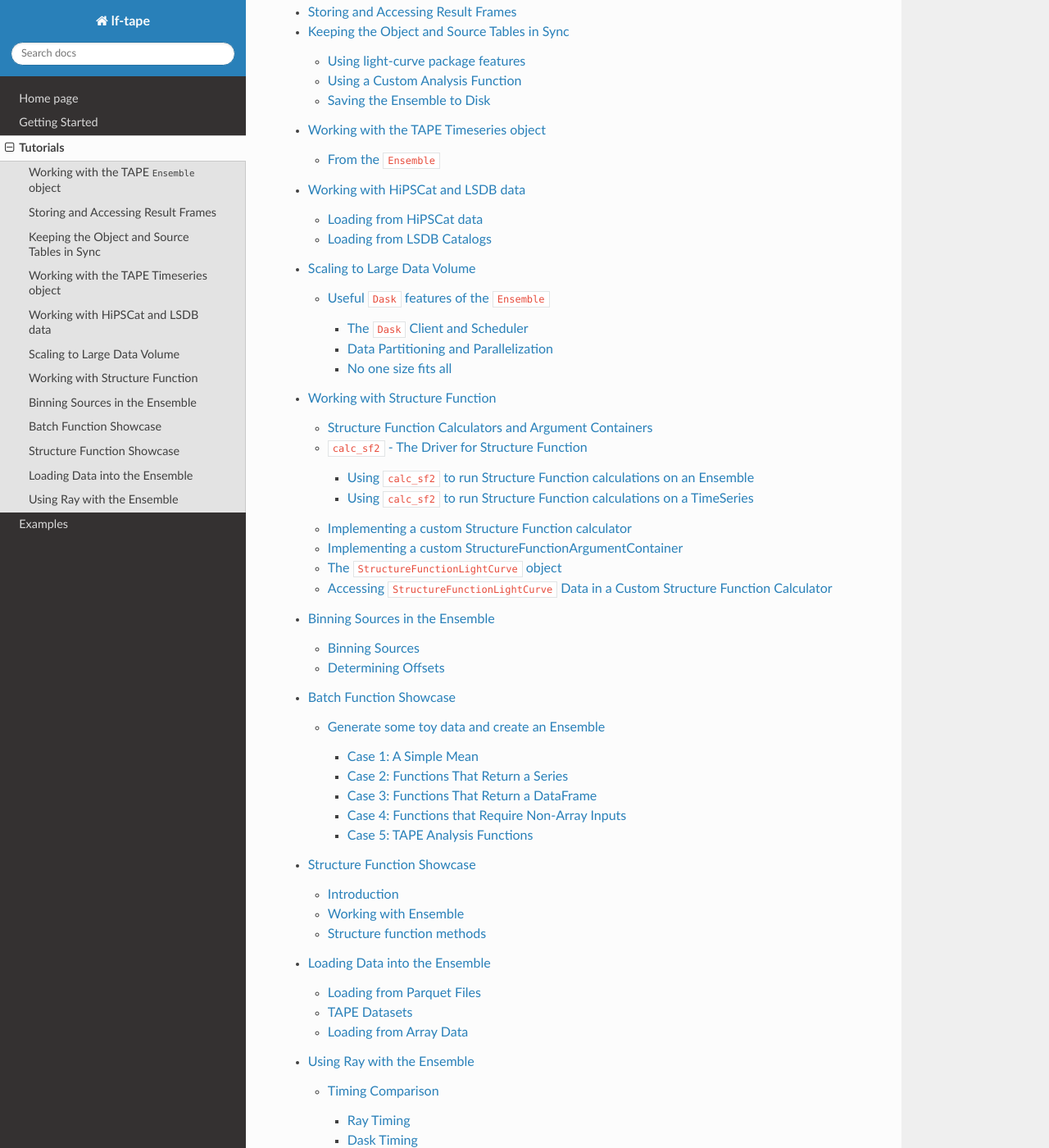
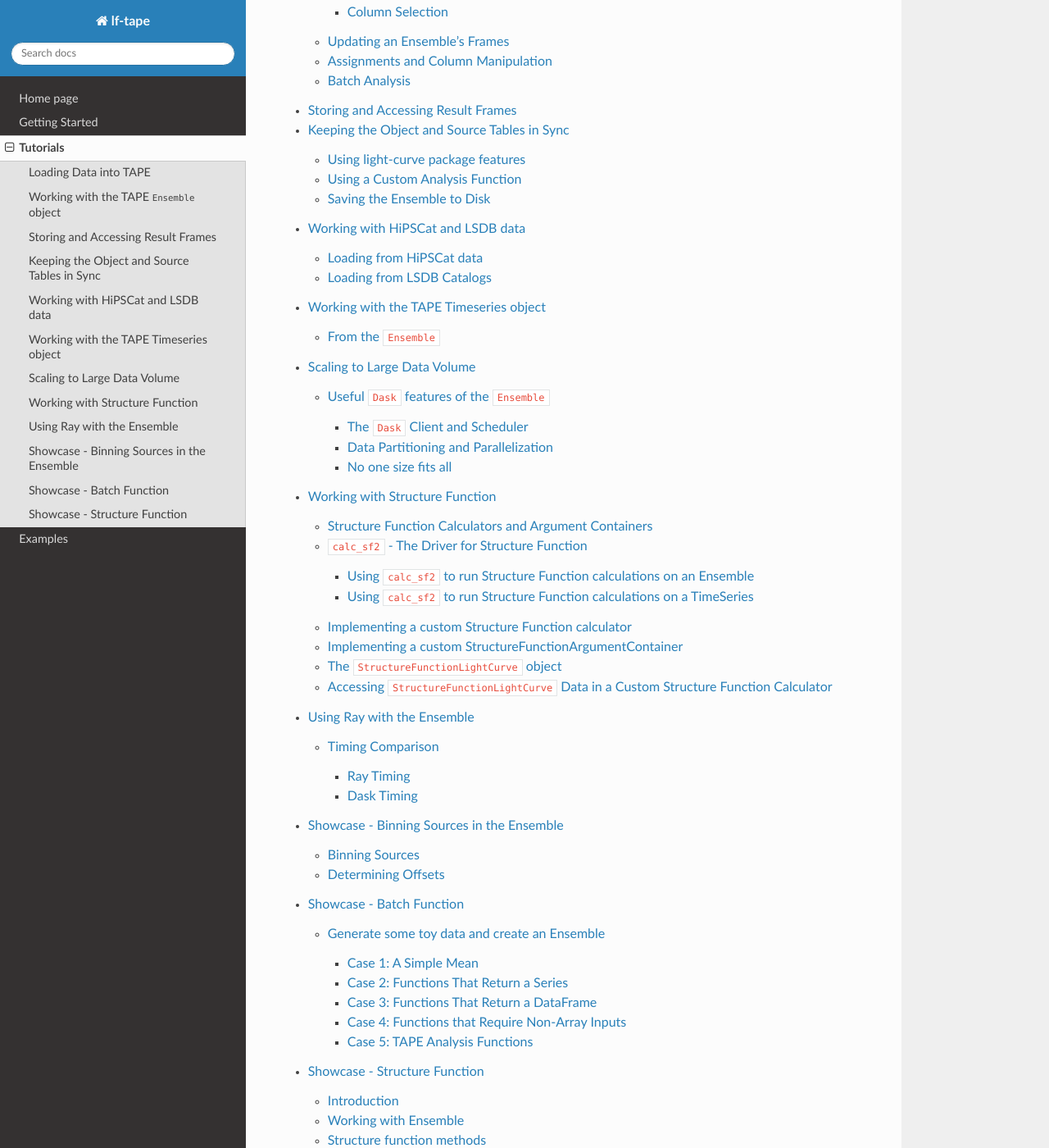
Before and after one commit to lincc-frameworks/tape, a Sphinx documentation site: the page built from docs/tutorials.rst, in a window 1280 px wide and 1400 px high, scrolled down 566 px. Shown: the whole window at 82% size. Built offline with Sphinx 7.4.7 and the Read the Docs theme 2.0.0, drawn with Linux system fonts in a browser that asks for light colours; pages that are not in the unit, such as notebooks, are missing from menus; some of the changed text lies outside the part shown.

Commit message:
initial reorg

```diff
--- a/docs/tutorials.rst
+++ b/docs/tutorials.rst
@@ -6,13 +6,13 @@ functionality.
 
 .. toctree::
 
+    Loading Data into TAPE <tutorials/tape_datasets>
     Working with the TAPE Ensemble object <tutorials/working_with_the_ensemble>
+    Working with HiPSCat and LSDB data <tutorials/working_with_hipscat_and_lsdb>
     Working with the TAPE Timeseries object <tutorials/working_with_the_timeseries>
-    Working with HiPSCat and LSDB data <tutorials/working_with_hipscat_and_lsdb>
     Scaling to Large Data Volume <tutorials/scaling_to_large_data>
     Working with Structure Function <tutorials/working_with_structure_function>
-    Binning Sources in the Ensemble <tutorials/binning_slowly_changing_sources>
-    Batch Function Showcase <tutorials/batch_showcase>
-    Structure Function Showcase <tutorials/structure_function_showcase>
-    Loading Data into the Ensemble <tutorials/tape_datasets>
     Using Ray with the Ensemble <tutorials/using_ray_with_the_ensemble>
+    Showcase - Binning Sources in the Ensemble <tutorials/binning_slowly_changing_sources>
+    Showcase - Batch Function <tutorials/batch_showcase>
+    Showcase - Structure Function <tutorials/structure_function_showcase>
```
